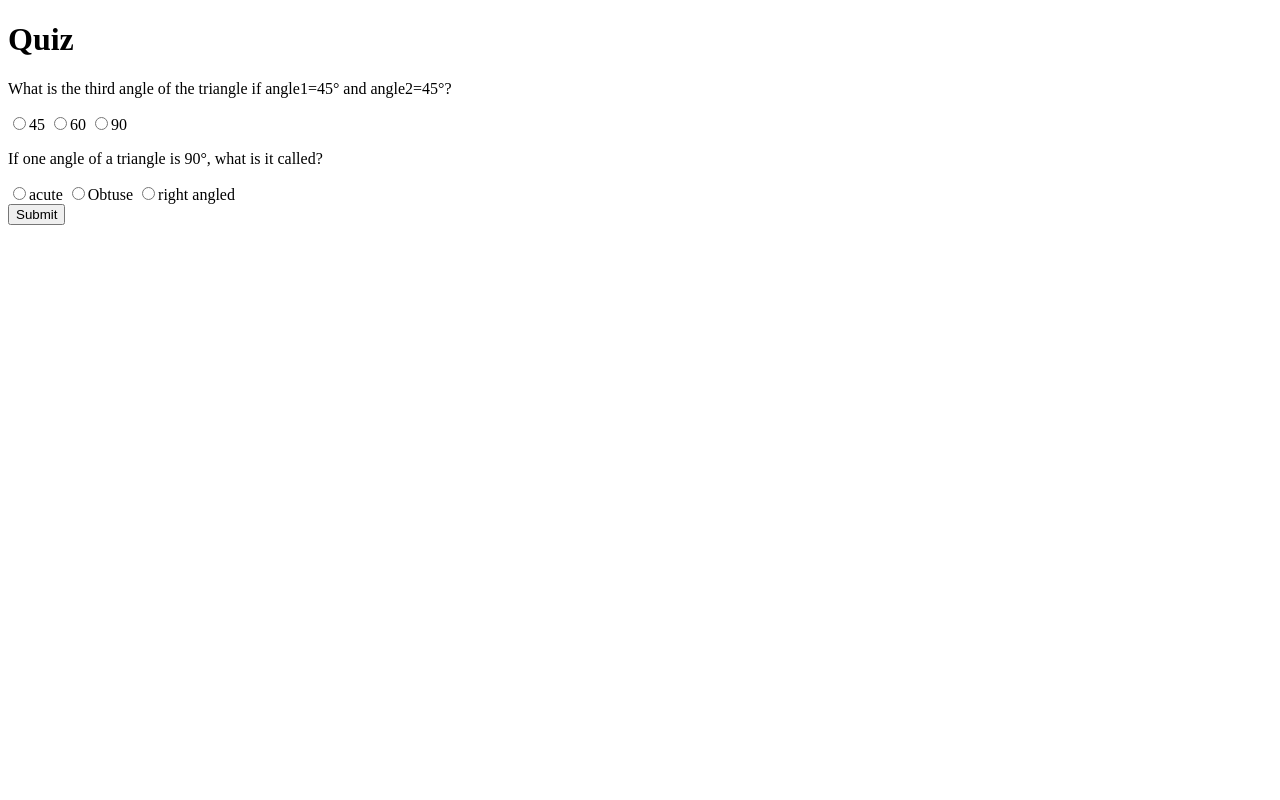
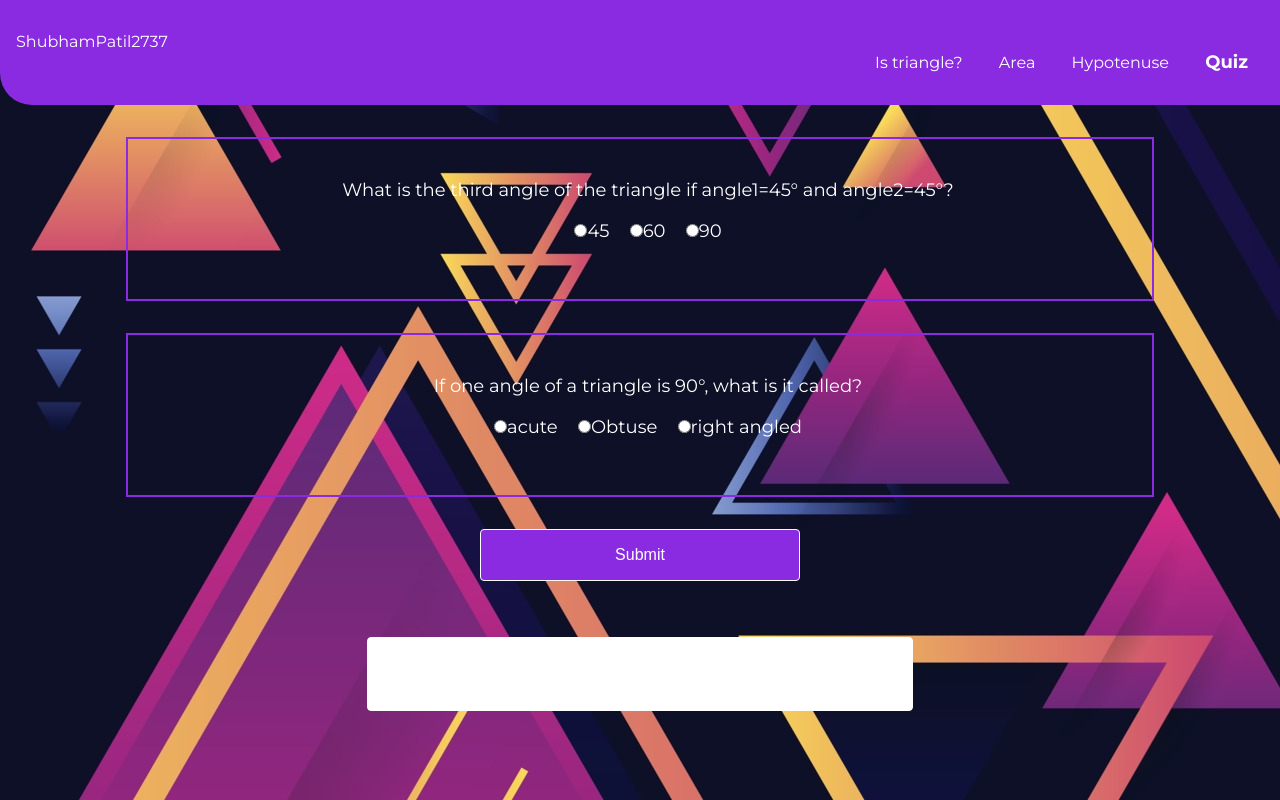
Before and after one commit to ShubhamPatil2737/Is-Triangle, a plain HTML site: page quiz.html in a window 1280 px wide. Drawn offline with Linux system fonts and the light colour scheme.

Commit message:
Added css and Project completed

```diff
--- a/quiz.html
+++ b/quiz.html
@@ -8,24 +8,33 @@
     <link rel="stylesheet" href="style.css">
 </head>
 <body>
-    <h1>Quiz</h1>
+    <nav class="navigation container">
+        <div class="nav-brand">ShubhamPatil2737</div>
+        <ul class="nav-pills">
+            <li class="link-inline-item"><a href="index.html" class="link ">Is triangle?</a></li>
+            <li class="link-inline-item"><a href="area.html" class="link">Area</a></li>
+            <li class="link-inline-item"><a href="Hypotenuse.html" class="link">Hypotenuse</a></li>
+            <li class="link-inline-item"><a href="quiz.html" class="link link-active ">Quiz</a></li>
+        </ul>
+    </nav>
+
     <form  class="quiz-form">
         <div class="question-container">
-            <p>What is the third angle of the triangle if angle1=45° and angle2=45°?</p>
-            <label><input type="radio" name="question1" value="45">45</label>
-            <label><input type="radio" name="question1" value="60">60</label>
-            <label><input type="radio" name="question1" value="90">90</label>
+            <p class="questions">What is the third angle of the triangle if angle1=45° and angle2=45°?</p><br>
+            <label class="value-label"><input id="input-value" type="radio" name="question1" value="45">45</label>
+            <label class="value-label"><input id="input-value" type="radio" name="question1" value="60">60</label>
+            <label class="value-label"><input id="input-value" type="radio" name="question1" value="90">90</label>
         </div>
         <div class="question-container">
-            <p>If one angle of a triangle is 90°, what is it called?</p>
-            <label><input type="radio" name="question2" value="acute">acute</label>
-            <label><input type="radio" name="question2" value="Obtuse">Obtuse</label>
-            <label><input type="radio" name="question2" value="right angled">right angled</label>
+            <p class="questions">If one angle of a triangle is 90°, what is it called?</p><br>
+            <label class="value-label"><input id="input-value" type="radio" name="question2" value="acute">acute</label>
+            <label class="value-label"><input id="input-value" type="radio" name="question2" value="Obtuse">Obtuse</label>
+            <label class="value-label"><input id="input-value" type="radio" name="question2" value="right angled">right angled</label>
         </div>
 
     </form>
-    <button id="submitbtn">Submit</button>
-    <div class="quiz-output"></div>
+    <div class="all-containers"><button id="submitbtn" class="allbtns">Submit</button></div>
+    <div class="quiz-output output" ></div>
     <script src="quiz.js"></script>
 </body>
 </html>
--- a/style.css
+++ b/style.css
@@ -0,0 +1,105 @@
+@import url('https://fonts.googleapis.com/css2?family=Montserrat:wght@400;700&display=swap');
+*{
+    margin: 0%;
+    padding: 0%;
+}
+body{
+    background-image: url(bg.jpg);
+    font-family: 'Montserrat', sans-serif;
+}
+
+.link{
+    padding: 0.5rem 1rem;
+    text-decoration: none;
+}
+.link-inline-item{
+display: inline;
+}
+.navigation .nav-pills{
+    text-align: right;
+}
+.navigation .link{
+    color: white;
+}
+.navigation{
+    background-color: blueviolet;
+    color:white;
+    padding: 2rem 1rem;
+    border-bottom-left-radius: 2rem;
+}
+.link-active{
+    font-size: large;
+    font-weight: bold;
+}
+.list-inline-item{
+    display: inline;
+    padding: 0rem 1rem;
+}
+
+.all-containers{
+
+    width: 50%;
+    margin: auto;
+    text-align: center;
+
+}
+.label{
+    color: white;
+    font-size: larger;
+    text-align: center;
+    display: block;
+    margin: 1rem;
+}
+.angles{
+    display: block;
+    margin: auto;
+    width: 90%;
+    height: 5vh;
+    margin-bottom: 1.5rem;
+    border-radius: 0.25rem;
+    padding: 0.25rem;
+    padding-left: 0.5rem;
+    text-align: center;
+}
+.output{
+    border: 1px solid white;
+    width: 40%;
+    margin: auto;
+    margin-top: 1.5rem;
+    height: 3vh;
+    padding: 1rem;
+    padding-top: 2rem;
+    color: black;
+    text-align: center;
+    font-weight: bold;
+    font-size: large;
+    background-color: white;
+    border-radius: 0.25rem;
+}
+.allbtns{
+    padding: 1rem 2.5rem;
+    width: 50%;
+    background-color: blueviolet;
+    color:white;
+    border: 1px solid;
+    border-radius: 0.25rem;
+    font-size: medium;
+}
+.questions,.value-label{
+    color: white;
+    font-size: large;
+    padding-left: 1rem;
+}
+.question-container{
+    width: 80%;
+    height: 15vh;
+    margin: auto;
+    border: 2px solid blueviolet;
+    text-align: center;
+    padding-top: 2.5rem;
+    margin-top: 2rem;
+}
+#submitbtn{
+   margin: 2rem;
+
+}
```
Also changed, not shown: Hypotenuse.html (+16 -7 lines), area.html (+16 -9 lines), index.html (+13 -3 lines), bg.jpg (added).
